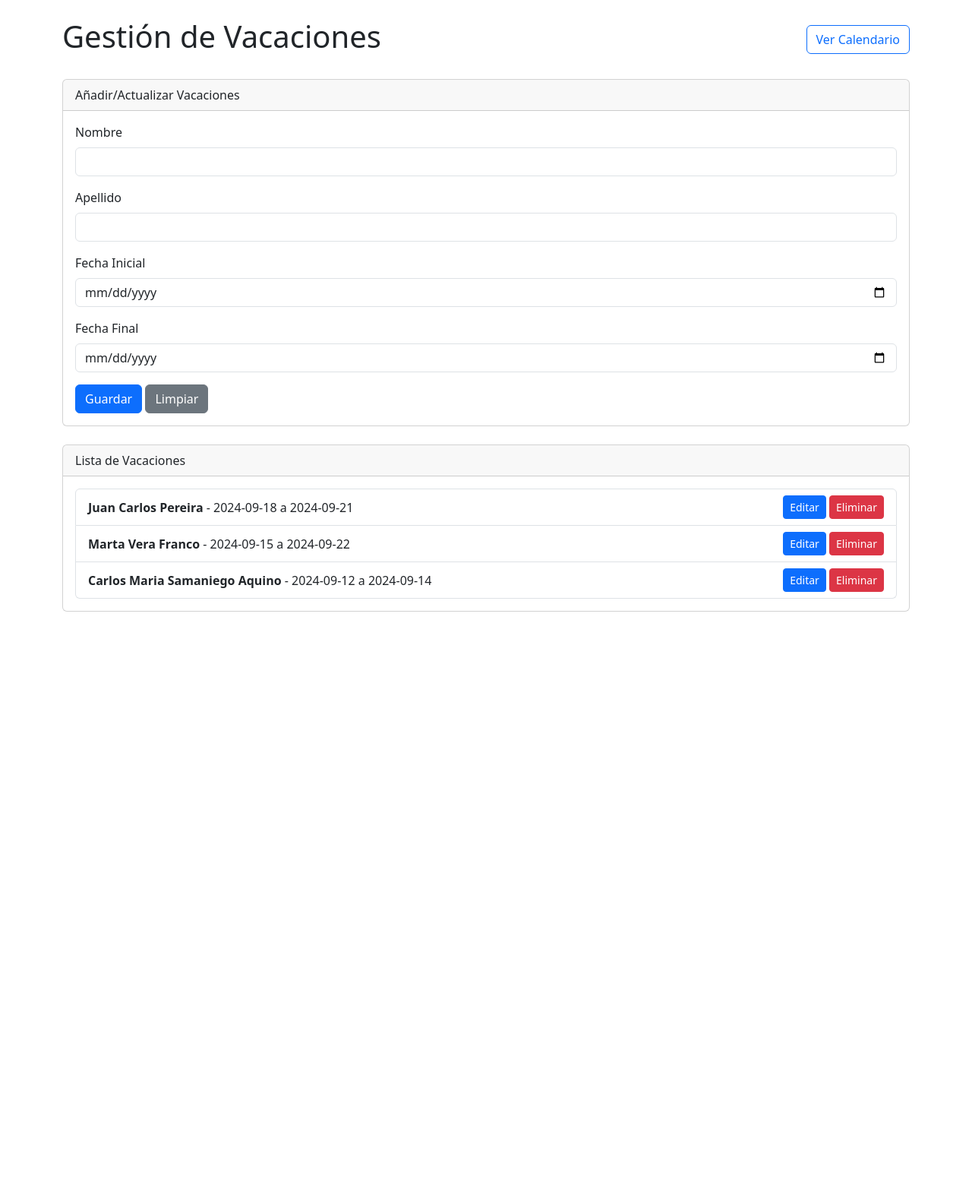
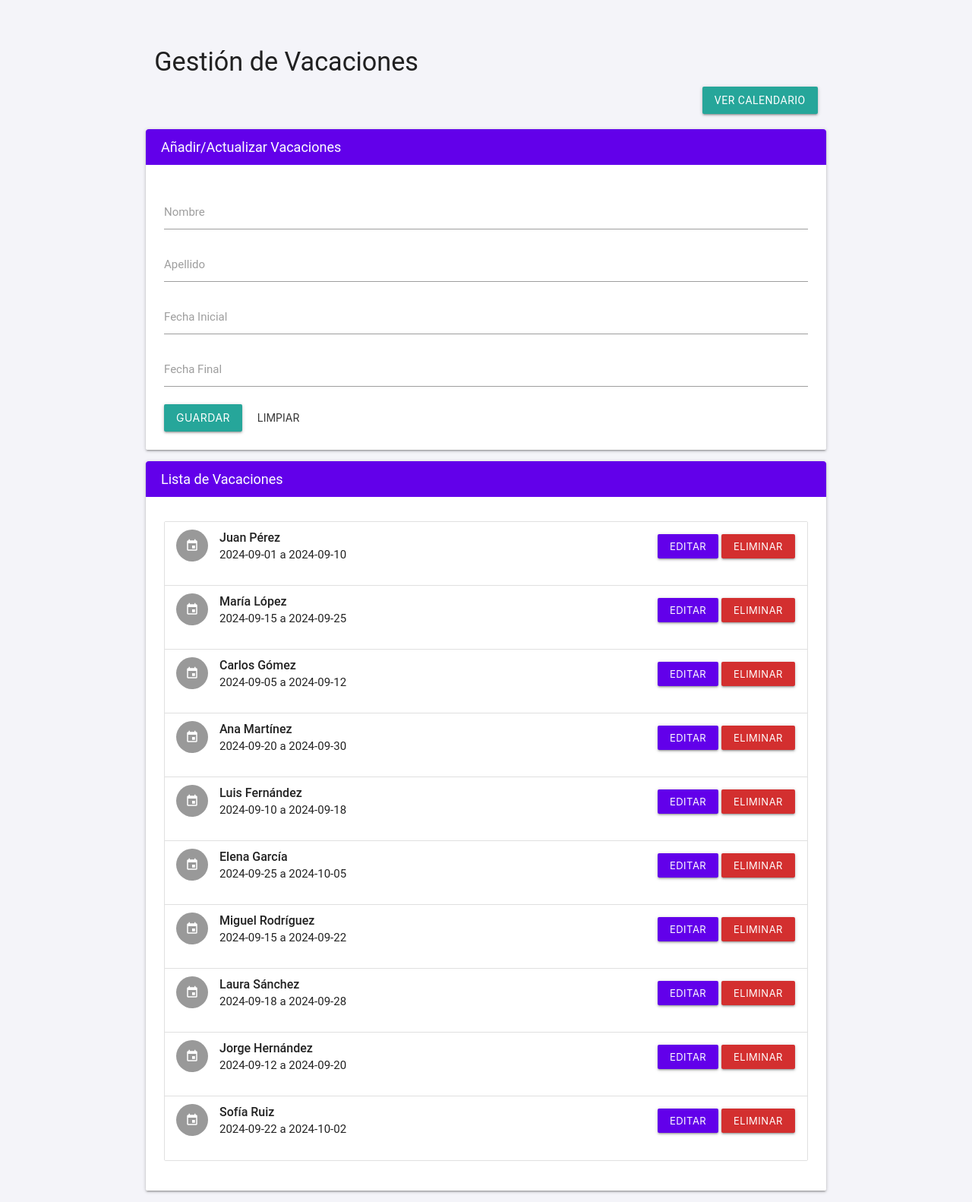
Before and after one commit to ramiroec/Vacaciones-en-Python, a Flask app: page / in a window 1280 px wide. Shown: the whole page at 76% size. Before the commit the page ends 805 px from the top, so only its background shows below. Run offline with Flask 3, Linux system fonts and the light colour scheme.

Commit message:
"Updated main.py, calendario.html, index.html, and vacaciones.json files with changes to code structure, styling, and data."

```diff
--- a/main.py
+++ b/main.py
@@ -9,16 +9,17 @@ file_path = './vacaciones.json'
 
 # Función para leer los datos del archivo JSON
 def read_database():
-    with open(file_path, 'r') as file:
+    with open(file_path, 'r', encoding='utf-8') as file:
         # Leer y devolver los datos como un diccionario de Python
         data = json.load(file)
     return data
 
 # Función para escribir datos en el archivo JSON
 def write_database(data):
-    with open(file_path, 'w') as file:
+    with open(file_path, 'w', encoding='utf-8') as file:
         # Guardar los datos en el archivo con indentación para mayor legibilidad
-        json.dump(data, file, indent=2)
+        json.dump(data, file, indent=2, ensure_ascii=False)
+
 
 # Ruta principal que renderiza la página de inicio
 @app.route('/')
--- a/templates/index.html
+++ b/templates/index.html
@@ -4,40 +4,82 @@
     <meta charset="UTF-8">
     <meta name="viewport" content="width=device-width, initial-scale=1.0">
     <title>Gestión de Vacaciones</title>
-    <link href="https://cdn.jsdelivr.net/npm/bootstrap@5.3.0-alpha1/dist/css/bootstrap.min.css" rel="stylesheet">
+
+    <!-- Cargar Materialize CSS -->
+    <link href="https://cdnjs.cloudflare.com/ajax/libs/materialize/1.0.0/css/materialize.min.css" rel="stylesheet">
+    <!-- Iconos de Material Design -->
+    <link href="https://fonts.googleapis.com/icon?family=Material+Icons" rel="stylesheet">
     <script src="https://cdn.jsdelivr.net/npm/axios/dist/axios.min.js"></script>
+
+    <style>
+        body {
+            background-color: #f4f4f9;
+            font-family: 'Roboto', sans-serif;
+        }
+
+        .container {
+            margin-top: 40px;
+        }
+
+        .card-header {
+            background-color: #6200ea;
+            color: white;
+            font-size: 1.2rem;
+            padding: 10px 20px;
+            border-radius: 4px 4px 0 0;
+        }
+
+        .btn-primary, .btn-outline-primary {
+            background-color: #6200ea;
+        }
+
+        .btn-primary:hover, .btn-outline-primary:hover {
+            background-color: #3700b3;
+        }
+
+        .btn-danger {
+            background-color: #d32f2f;
+        }
+
+        .btn-danger:hover {
+            background-color: #b71c1c;
+        }
+    </style>
 </head>
 <body>
-    <div class="container mt-4">
+    <div class="container">
         <!-- Encabezado con enlace al calendario -->
-        <div class="d-flex justify-content-between align-items-center mb-4">
-            <h1>Gestión de Vacaciones</h1>
-            <a href="/calendario" class="btn btn-outline-primary">Ver Calendario</a>
+        <div class="row">
+            <div class="col s12">
+                <h4>Gestión de Vacaciones</h4>
+                <a href="/calendario" class="btn waves-effect waves-light right">Ver Calendario</a>
+            </div>
         </div>
+
         <!-- Formulario para añadir o actualizar vacaciones -->
-        <div class="card mb-4">
+        <div class="card">
             <div class="card-header">Añadir/Actualizar Vacaciones</div>
-            <div class="card-body">
+            <div class="card-content">
                 <form id="vacaciones-form">
-                    <div class="mb-3">
-                        <label for="nombre" class="form-label">Nombre</label>
-                        <input type="text" class="form-control" id="nombre" required>
+                    <div class="input-field">
+                        <input type="text" id="nombre" required>
+                        <label for="nombre">Nombre</label>
                     </div>
-                    <div class="mb-3">
-                        <label for="apellido" class="form-label">Apellido</label>
-                        <input type="text" class="form-control" id="apellido" required>
+                    <div class="input-field">
+                        <input type="text" id="apellido" required>
+                        <label for="apellido">Apellido</label>
                     </div>
-                    <div class="mb-3">
-                        <label for="fecha_inicial" class="form-label">Fecha Inicial</label>
-                        <input type="date" class="form-control" id="fecha_inicial" required>
+                    <div class="input-field">
+                        <input type="text" id="fecha_inicial" class="datepicker" required>
+                        <label for="fecha_inicial">Fecha Inicial</label>
                     </div>
-                    <div class="mb-3">
-                        <label for="fecha_final" class="form-label">Fecha Final</label>
-                        <input type="date" class="form-control" id="fecha_final" required>
+                    <div class="input-field">
+                        <input type="text" id="fecha_final" class="datepicker" required>
+                        <label for="fecha_final">Fecha Final</label>
                     </div>
                     <input type="hidden" id="vacacion-id">
-                    <button type="submit" class="btn btn-primary">Guardar</button>
-                    <button type="reset" class="btn btn-secondary">Limpiar</button>
+                    <button type="submit" class="btn waves-effect waves-light">Guardar</button>
+                    <button type="reset" class="btn-flat waves-effect">Limpiar</button>
                 </form>
             </div>
         </div>
@@ -45,14 +87,43 @@
         <!-- Lista de vacaciones -->
         <div class="card">
             <div class="card-header">Lista de Vacaciones</div>
-            <div class="card-body">
-                <ul id="vacaciones-list" class="list-group"></ul>
+            <div class="card-content">
+                <ul id="vacaciones-list" class="collection"></ul>
             </div>
         </div>
     </div>
 
+    <!-- Scripts de Materialize para inicializar componentes -->
+    <script src="https://cdnjs.cloudflare.com/ajax/libs/materialize/1.0.0/js/materialize.min.js"></script>
+
     <script>
         const API_URL = '/vacaciones';
+
+        document.addEventListener('DOMContentLoaded', function() {
+            // Inicializar todos los componentes automáticamente
+            M.AutoInit();
+
+            // Inicializar datepicker con configuración específica
+            const datepickerElems = document.querySelectorAll('.datepicker');
+            M.Datepicker.init(datepickerElems, {
+                format: 'yyyy-mm-dd', // Formato de la fecha
+                i18n: {
+                    cancel: 'Cancelar',
+                    clear: 'Limpiar',
+                    done: 'Aceptar',
+                    months: ['Enero', 'Febrero', 'Marzo', 'Abril', 'Mayo', 'Junio', 'Julio', 'Agosto', 'Septiembre', 'Octubre', 'Noviembre', 'Diciembre'],
+                    monthsShort: ['Ene', 'Feb', 'Mar', 'Abr', 'May', 'Jun', 'Jul', 'Ago', 'Sep', 'Oct', 'Nov', 'Dic'],
+                    weekdays: ['Domingo', 'Lunes', 'Martes', 'Miércoles', 'Jueves', 'Viernes', 'Sábado'],
+                    weekdaysShort: ['Dom', 'Lun', 'Mar', 'Mié', 'Jue', 'Vie', 'Sáb'],
+                    weekdaysAbbrev: ['D', 'L', 'M', 'M', 'J', 'V', 'S']
+                },
+                onClose: function() {
+                    this.el.blur(); // Cierra el datepicker y actualiza el campo
+                }
+            });
+
+            obtenerVacaciones();
+        });
 
         // Obtener y mostrar todas las vacaciones
         function obtenerVacaciones() {
@@ -63,16 +134,15 @@
                     lista.innerHTML = '';
                     vacaciones.forEach(vacacion => {
                         const item = document.createElement('li');
-                        item.className = 'list-group-item d-flex justify-content-between align-items-center';
+                        item.className = 'collection-item avatar';
                         item.innerHTML = `
-                            <span>
-                                <strong>${vacacion.nombre} ${vacacion.apellido}</strong> -
-                                ${vacacion.fecha_inicial} a ${vacacion.fecha_final}
-                            </span>
-                            <span>
-                                <button class="btn btn-sm btn-primary" onclick="editarVacacion(${vacacion.id})">Editar</button>
-                                <button class="btn btn-sm btn-danger" onclick="eliminarVacacion(${vacacion.id})">Eliminar</button>
-                            </span>
+                            <i class="material-icons circle">event</i>
+                            <span class="title"><strong>${vacacion.nombre} ${vacacion.apellido}</strong></span>
+                            <p>${vacacion.fecha_inicial} a ${vacacion.fecha_final}</p>
+                            <a href="#!" class="secondary-content">
+                                <button class="btn-small btn-primary" onclick="editarVacacion(${vacacion.id})">Editar</button>
+                                <button class="btn-small btn-danger" onclick="eliminarVacacion(${vacacion.id})">Eliminar</button>
+                            </a>
                         `;
                         lista.appendChild(item);
                     });
@@ -92,7 +162,6 @@
             const vacacion = { nombre, apellido, fecha_inicial, fecha_final };
 
             if (id) {
-                // Actualizar
                 axios.put(`${API_URL}/${id}`, vacacion)
                     .then(() => {
                         obtenerVacaciones();
@@ -100,7 +169,6 @@
                     })
                     .catch(error => console.error('Error al actualizar vacaciones:', error));
             } else {
-                // Insertar
                 axios.post(API_URL, vacacion)
                     .then(() => {
                         obtenerVacaciones();
@@ -120,21 +188,19 @@
                     document.getElementById('apellido').value = vacacion.apellido;
                     document.getElementById('fecha_inicial').value = vacacion.fecha_inicial;
                     document.getElementById('fecha_final').value = vacacion.fecha_final;
+                    M.updateTextFields(); // Actualiza los labels de los campos
                 })
                 .catch(error => console.error('Error al obtener vacación:', error));
         }
 
         // Eliminar vacaciones
         function eliminarVacacion(id) {
-            if (confirm('¿Está seguro de que desea eliminar esta vacación?')) {
+            if (confirm('¿Está seguro de que desea eliminar?')) {
                 axios.delete(`${API_URL}/${id}`)
                     .then(() => obtenerVacaciones())
                     .catch(error => console.error('Error al eliminar vacaciones:', error));
             }
         }
-
-        // Inicializar
-        obtenerVacaciones();
     </script>
 </body>
 </html>
--- a/vacaciones.json
+++ b/vacaciones.json
@@ -1,23 +1,72 @@
 [
   {
     "id": 1,
-    "nombre": "Juan Carlos",
-    "apellido": "Pereira",
-    "fecha_inicial": "2024-09-18",
-    "fecha_final": "2024-09-21"
+    "nombre": "Juan",
+    "apellido": "Pérez",
+    "fecha_inicial": "2024-09-01",
+    "fecha_final": "2024-09-10"
   },
   {
     "id": 2,
-    "nombre": "Marta",
-    "apellido": "Vera Franco",
+    "nombre": "María",
+    "apellido": "López",
+    "fecha_inicial": "2024-09-15",
+    "fecha_final": "2024-09-25"
+  },
+  {
+    "id": 3,
+    "nombre": "Carlos",
+    "apellido": "Gómez",
+    "fecha_inicial": "2024-09-05",
+    "fecha_final": "2024-09-12"
+  },
+  {
+    "id": 4,
+    "nombre": "Ana",
+    "apellido": "Martínez",
+    "fecha_inicial": "2024-09-20",
+    "fecha_final": "2024-09-30"
+  },
+  {
+    "id": 5,
+    "nombre": "Luis",
+    "apellido": "Fernández",
+    "fecha_inicial": "2024-09-10",
+    "fecha_final": "2024-09-18"
+  },
+  {
+    "id": 6,
+    "nombre": "Elena",
+    "apellido": "García",
+    "fecha_inicial": "2024-09-25",
+    "fecha_final": "2024-10-05"
+  },
+  {
+    "id": 7,
+    "nombre": "Miguel",
+    "apellido": "Rodríguez",
     "fecha_inicial": "2024-09-15",
     "fecha_final": "2024-09-22"
   },
   {
-    "id": 3,
-    "nombre": "Carlos Maria",
-    "apellido": "Samaniego Aquino",
+    "id": 8,
+    "nombre": "Laura",
+    "apellido": "Sánchez",
+    "fecha_inicial": "2024-09-18",
+    "fecha_final": "2024-09-28"
+  },
+  {
+    "id": 9,
+    "nombre": "Jorge",
+    "apellido": "Hernández",
     "fecha_inicial": "2024-09-12",
-    "fecha_final": "2024-09-14"
+    "fecha_final": "2024-09-20"
+  },
+  {
+    "id": 10,
+    "nombre": "Sofía",
+    "apellido": "Ruiz",
+    "fecha_inicial": "2024-09-22",
+    "fecha_final": "2024-10-02"
   }
 ]
```
Also changed, not shown: templates/calendario.html (+89 -35 lines).
